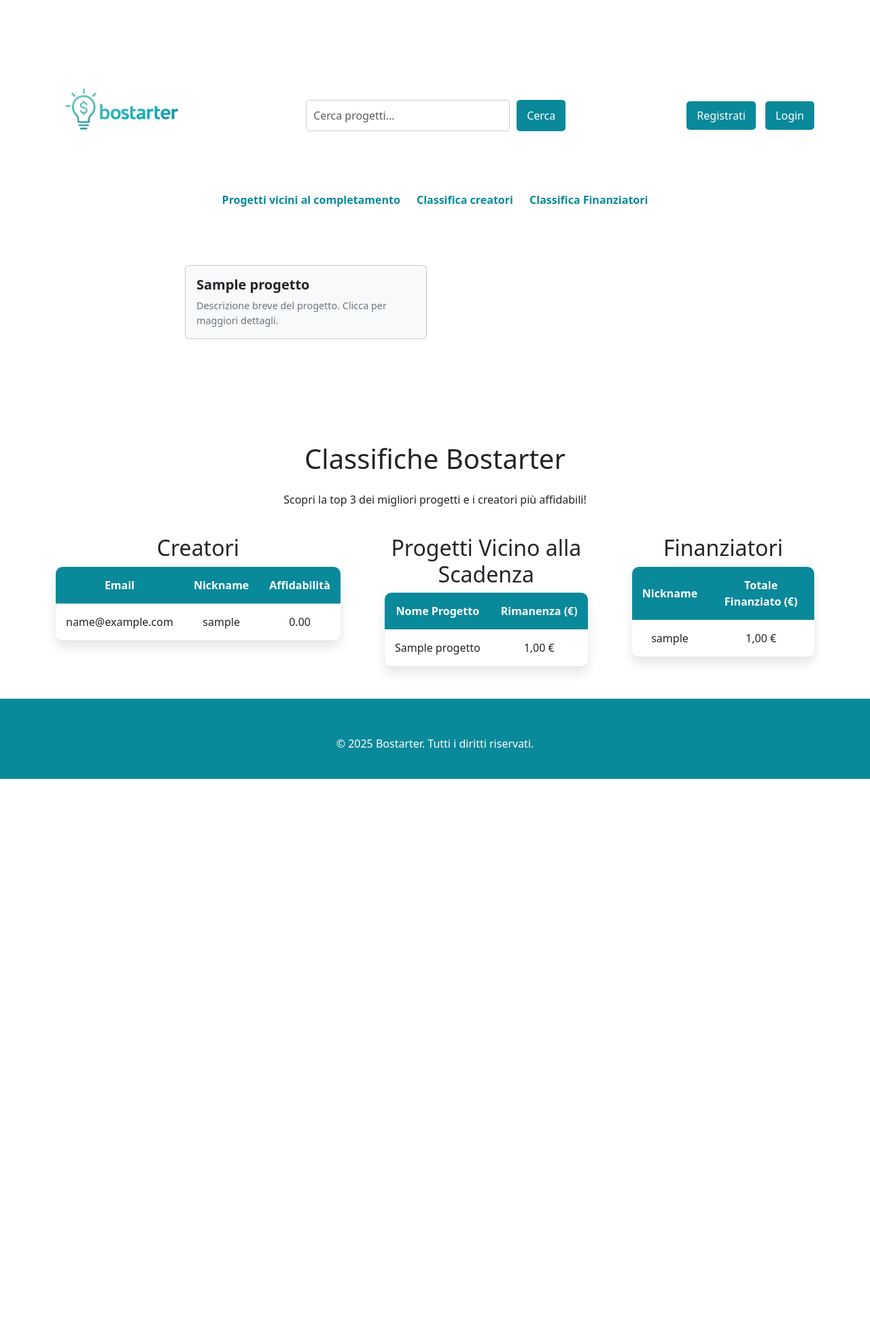
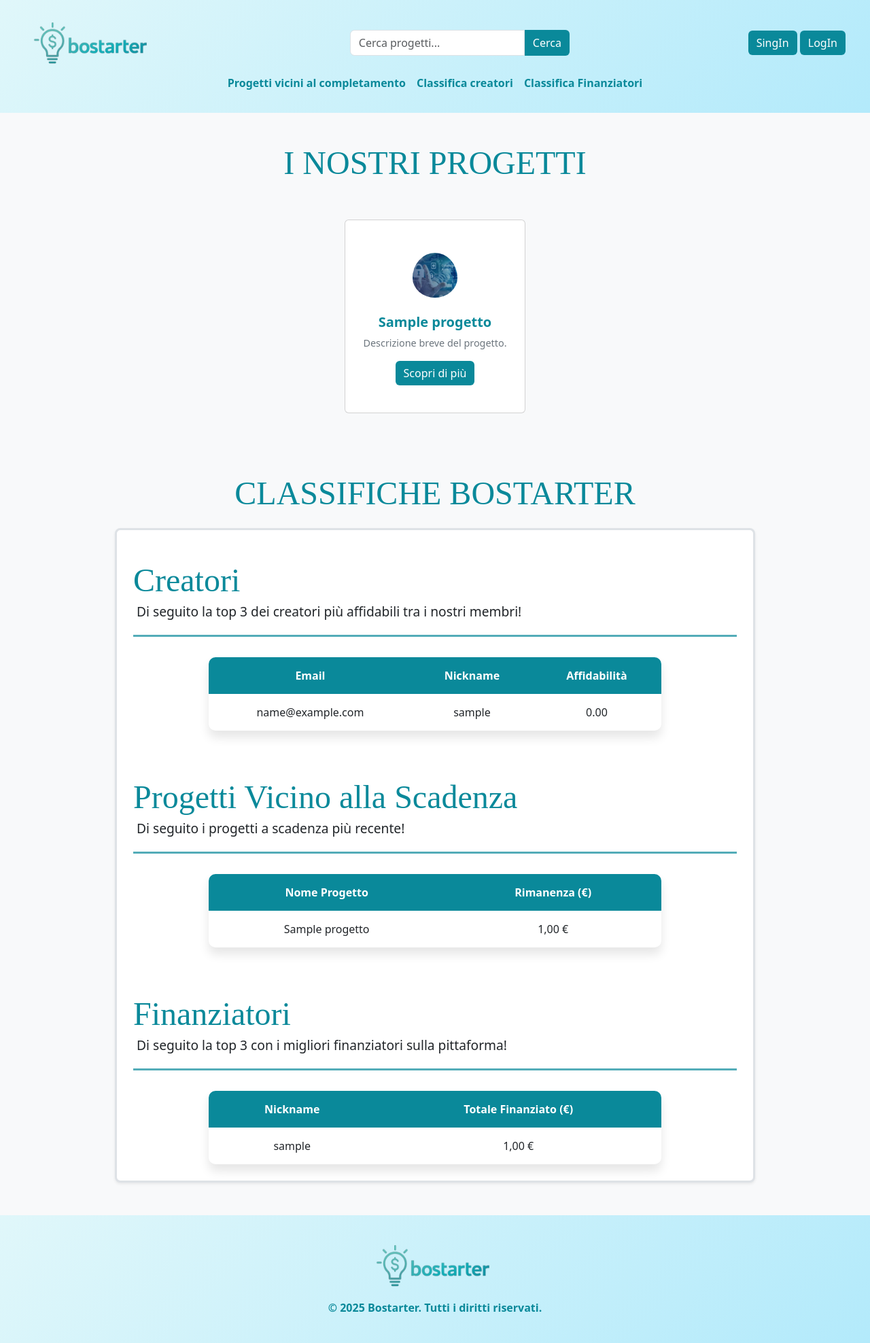
Before and after one commit to Nick-Monster03/Progetto-Bassi-di-Dati, a PHP site: page /pages/home/home.php in a window 1280 px wide. Shown: the whole page at 68% size. Before the commit the page ends 1146 px from the top, so only its background shows below. Run offline with PHP 8.4, Linux system fonts and the light colour scheme; tables that the repository leaves empty hold one stand-in row (values such as "Sample post"); data that the repository does not hold is empty; some web fonts are replaced.

Commit message:
grafica home.php

```diff
--- a/pages/home/home.css
+++ b/pages/home/home.css
@@ -1,43 +1,34 @@
-/* Corpo principale */
-body {
-    height: 100vh;
-    width: 100vw;
-    display: flex;
-    flex-direction: column;
-    justify-content: flex-start;
-    align-items: center;
-    margin: 0;
-    font-family: 'Arial', sans-serif;
-    background-color: #f7f7f7;
-    padding: 0;
+nav {
+    background: linear-gradient(135deg, #e0f7fa, #b3eafb);
 }
 
-/* Header */
-header {
+.btn {
+    background-color: #0a899a !important;
+    border: none !important;
+}
+.btn:hover {
+    background-color: #1aa9b2 !important;
+}
+.nav-link {
+    position: relative;
+    display: inline-block;
+    color: #0a899a !important;
+    font-weight: bold !important;
+}
+.nav-link::after {
+    content: '';
+    position: absolute;
+    left: 50%;
+    bottom: 0;
+    transform: translateX(-50%) scaleX(0);
+    transform-origin: center;
     width: 100%;
-    display: flex;
-    flex-direction: column;
-    align-items: center;
-    padding: 20px 0;
-    color: black;
-    position: relative;
-    z-index: 10;
+    height: 2px;
+    background-color: #0a899a;
+    transition: transform 0.3s ease;
 }
-
-.main-content {
-    margin-top: 0;
-    width: 100%;
-}
-
-.menu-item {
-    margin: 0 10px;
-    text-decoration: none;
-    color: #0a899a;
-    font-weight: bold;
-}
-
-.menu-item:hover {
-    color: #0a899a;
+.nav-link:hover::after {
+    transform: translateX(-50%) scaleX(1);
 }
 
 /* Barra di ricerca */
@@ -45,28 +36,6 @@ header {
     display: flex;
     align-items: center;
     position: relative;
-}
-
-#search-input {
-    padding: 10px;
-    border: 1px solid #ccc;
-    border-radius: 5px;
-    width: 300px;
-}
-
-.search-bar button {
-    padding: 10px 15px;
-    margin-left: 10px;
-    background-color: #0a899a;
-    color: white;
-    border: none;
-    border-radius: 5px;
-    cursor: pointer;
-}
-
-.search-bar button:hover {
-    background-color:
-            #1aa9b2;
 }
 
 .search-dropdown {
@@ -86,22 +55,37 @@ header {
     display: block;
 }
 
-/* Bottoni di azione */
-#actions a, #actions button {
-    color: white;
-    background-color: #0a899a;
-    padding: 10px 15px;
-    border-radius: 5px;
-    text-decoration: none;
-    margin-left: 10px;
+@font-face {
+    font-family: 'Cinzel';
+    src: url('./font/Cinzel-Regular.ttf') format('truetype');
+    font-weight: light;
+    font-style: light;
+}
+.titoli {
+    font-size: 3rem;
+    line-height: 1.1;
+    font-family: 'Cinzel', serif;
+    font-weight: light;
+    color: #0a899a;
 }
 
-#actions a:hover, #actions button:hover {
-    background-color: #1aa9b2;
+.subtitle {
+    font-size: 1.2rem;
+    line-height: 1.1;
+    padding-left: 5px;
+}
+.custom-line {
+    border: 0;
+    border-top: 3px solid #0a899a;
+    width: 100%;
+    opacity: 70%;
+    margin-bottom: 30px;
 }
 
 /* Layout dei Progetti */
 .card {
+    background-color: white;
+    cursor: pointer;
     border-radius: 10px;
     transition: transform 0.3s, box-shadow 0.3s;
     margin-bottom: 20px;
@@ -117,6 +101,7 @@ header {
 .card-title {
     font-size: 1.25rem;
     font-weight: bold;
+    color: #0a899a !important;
 }
 
 .card-text {
@@ -124,22 +109,14 @@ header {
     color: #6c757d;
 }
 
-/* Sezione di contenitore progetti */
-.container {
-    margin-top: 30px;
-}
-
-.row {
-    margin-bottom: 30px;
-}
-
 /* Footer */
 footer {
     width: 100%;
-    background-color: #0a899a;
-    color: #f8f9fa;
+    background: linear-gradient(135deg, #e0f7fa, #b3eafb);
+    color: #0a899a;
     padding: 20px 0;
     text-align: center;
+    font-weight: bold;
 }
 
 /* Media Query per mobile */
--- a/pages/home/home.php
+++ b/pages/home/home.php
@@ -33,26 +33,27 @@
     //     }
     // }
  ?>
-<body>
+<body class="bg-light">
     <header id="main-header">
-        <div class="container d-flex flex-column align-items-center py-3">
-            <div class="d-flex justify-content-between align-items-center w-100">
-                <h1 class="titleWebSite">
-                    <img src="/logo/bostarter_trasparente.png" alt="Bostarter Logo" class="logo">
-                </h1>
-                <div class="search-bar d-flex">
-                   <form action="/pages/home/searchResults.php" method="GET" class="d-flex">
-                       <input type="text" name="query" id="search-input" placeholder="Cerca progetti..." class="form-control" onkeyup="searchProjects()">
-                       <button type="submit" class="btn btn-primary">Cerca</button>
+        <nav class="navbar navbar-expand-lg navbar-light sticky-top p-4">
+            <div class="container-fluid flex-column">
+                <div class="w-100 d-flex justify-content-between align-items-center">
+                    <a class="navbar-brand" href="/pages/home/home.php"><img src="/logo/bostarter_trasparente.png" alt="Bostarter Logo" class="logo"></a>
+
+                    <form action="/pages/home/searchResults.php" method="GET" class="serach-form d-flex">
+                        <input class="form-control rounded-0 rounded-start" type="text" name="query" id="search-input" placeholder="Cerca progetti..." onkeyup="searchProjects()">
+                        <button type="submit" class="btn btn-primary rounded-0 rounded-end">Cerca
                             <div id="search-dropdown" class="search-dropdown">
                                 <!-- Risultati della ricerca -->
                             </div>
+                        </button>
                     </form>
+
+                    <?php if (!isset($_SESSION['user_role']) ): ?>
+                        <div>
+                            <a class="btn btn-primary m-0" href="/pages/register/register.php">SingIn</a>
+                            <a class="btn btn-primary" href="/pages/login/login.php">LogIn</a>
                         </div>
-                <div id='actions'>
-                    <?php if (!isset($_SESSION['user_role']) ): ?>
-                        <a href="/pages/register/register.php">Registrati</a>
-                        <a href="/pages/login/login.php">Login</a>
                     <?php else: ?>
                         <a href="../profiloUtente/profiloUtente.php">Visualizza Profilo</a>
                     <?php if ($_SESSION['user_role'] == 'creatore'): ?>
@@ -65,32 +66,37 @@
                         <button onclick="window.location.href='homeController.php?action=logout'">Logout</button>
                     <?php endif; ?>
                 </div>
+                <div class="w-100">
+                    <div class="d-flex justify-content-center">
+                        <ul class="navbar-nav">
+                            <li class="nav-item"><a class="nav-link" href="#top3vicinoscadenza" class="menu-item">Progetti vicini al completamento</a></li>
+                            <li class="nav-item"><a class="nav-link" href="#top3creatori"class="menu-item">Classifica creatori</a></li>
+                            <li class="nav-item"><a class="nav-link" href="#top3finanziatori" class="menu-item">Classifica Finanziatori</a></li>
+                        </ul>
                     </div>
-            <nav class="mt-2">
-                <a href="#top3vicinoscadenza" class="menu-item">Progetti vicini al completamento</a>
-                <a href="#top3creatori"class="menu-item">Classifica creatori</a>
-                <a href="#top3finanziatori" class="menu-item">Classifica Finanziatori</a>
+                </div>
+            </div>
         </nav>
-        </div>
     </header>
 
-    <div class="container mt-5">
-        <div class="row">
-            <div class="col-12 col-md-8 offset-md-2">
-                <div class="row">
+    <div class="container-fluid p-4 bg-light">
+        <h1 class="titoli text-center pt-4">I NOSTRI PROGETTI</h1>
+        <div class="row justify-content-center">
             <?php
             if (!empty($GLOBALS['projects'])) {
                 $projects = $GLOBALS['projects'];
                 foreach ($projects as $i => $project) {
                     $project_name = htmlspecialchars($project['nome']);
                     $project_link = isset($_SESSION['user_role']) ? "../item/item.php?nome=" . urlencode($project_name) : "#";
-                            $card_colors = ['#f8f9fa', '#e9ecef', '#dee2e6', '#ced4da', '#adb5bd'];
+
             ?>
-                    <div class="col-12 col-md-6 mb-4">
-                        <div class="card" style="background-color: <?php echo $card_colors[$i % count($card_colors)]; ?>; cursor: pointer; transition: transform 0.3s;" onclick="window.location.href='<?php echo $project_link; ?>'">
+            <div class="col-12 col-sm-6 col-md-4 col-lg-3 g-5">
+                <div class="card text-center pb-4 align-items-center pt-5" onclick="window.location.href='<?php echo $project_link; ?>'">
+                    <img class="card-img-top rounded-circle w-25 pb-2" src="/services/uploads/cybersecurity_audit.jpeg" alt="">
                     <div class="card-body">
-                                <h5 class="card-title"><?php echo $project_name; ?></h5>
-                                <p class="card-text">Descrizione breve del progetto. Clicca per maggiori dettagli.</p>
+                        <h3 class="card-title"><?php echo $project_name; ?></h3>
+                        <p class="card-text">Descrizione breve del progetto.</p>
+                        <a class="btn btn-primary" href="#">Scopri di più</a>
                     </div>
                 </div>
             </div>
@@ -102,17 +108,15 @@
             ?>
         </div>
     </div>
-        </div>
-    </div>
-   <div class="container mt-5">
-       <h1 class="mb-4 text-center">Classifiche Bostarter</h1>
-         <p class="text-center">Scopri la top 3 dei migliori progetti e i creatori più affidabili!</p>
-       <div class="d-flex flex-nowrap justify-content-center gap-4">
+    <div class="container-fluid mt-5">
+        <h1 class="titoli mb-4 text-center">CLASSIFICHE BOSTARTER</h1>
+        <div class="container bg-white w-75 border border-3 rounded-3 shadow-sm p-4">
             <!-- Top 3 Creatori -->
-           <div class="text-center">
-               <h2 class="mt-4" id='top3creatori'>Creatori</h2>
-               <table class="table-rounded mx-auto">
-                   <thead class="table-dark">
+            <h2 class="titoli pl-3 pt-4" id='top3creatori'>Creatori</h2>
+            <p class="subtitle mb-4">Di seguito la top 3 dei creatori più affidabili tra i nostri membri!</p>
+            <hr class="custom-line">
+            <table class="table-rounded text-center mx-auto w-75">
+                <thead class="table-secondary">
                     <tr>
                         <th>Email</th>
                         <th>Nickname</th>
@@ -129,12 +133,12 @@
                     <?php endforeach; ?>
                 </tbody>
             </table>
-           </div>
 
             <!-- Top 3 Progetti Vicino alla Scadenza -->
-           <div class="text-center">
-               <h2 class="mt-4" id='top3vicinoscadenza'>Progetti Vicino alla Scadenza</h2>
-               <table class="table-rounded mx-auto">
+            <h2 class="titoli pl-3 pt-4 mt-5" id='top3vicinoscadenza'>Progetti Vicino alla Scadenza</h2>
+            <p class="subtitle mb-4">Di seguito i progetti a scadenza più recente!</p>
+            <hr class="custom-line">
+            <table class="table-rounded text-center mx-auto w-75">
                 <thead class="table-secondary">
                     <tr>
                         <th>Nome Progetto</th>
@@ -150,13 +154,13 @@
                     <?php endforeach; ?>
                 </tbody>
             </table>
-           </div>
 
            <!-- Top 3 Finanziatori -->
-           <div class="text-center">
-               <h2 class="mt-4" id='top3finanziatori'>Finanziatori</h2>
-               <table class="table-rounded mx-auto">
-                   <thead class="table-dark">
+            <h2 class="titoli pl-3 pt-4 mt-5" id='top3finanziatori'>Finanziatori</h2>
+            <p class="subtitle mb-4">Di seguito la top 3 con i migliori finanziatori sulla pittaforma!</p>
+            <hr class="custom-line">
+            <table class="table-rounded text-center mx-auto w-75">
+                <thead class="table-secondary">
                     <tr>
                         <th>Nickname</th>
                         <th>Totale Finanziato (€)</th>
@@ -173,11 +177,11 @@
             </table>
         </div>
    </div>
-   </div>
 
 
-    <footer class="text-white py-4 mt-5">
+    <footer class="py-4 mt-5">
         <div class="container text-center">
+            <img src="/logo/bostarter_trasparente.png" alt="Bostarter Logo" class="logo pb-3 pt-3">
             <p>&copy; 2025 Bostarter. Tutti i diritti riservati.</p>
         </div>
     </footer>
```
Also changed, not shown: logo/bostarter_trasparente.png. Lines whose indentation alone changed are shown as unchanged.
